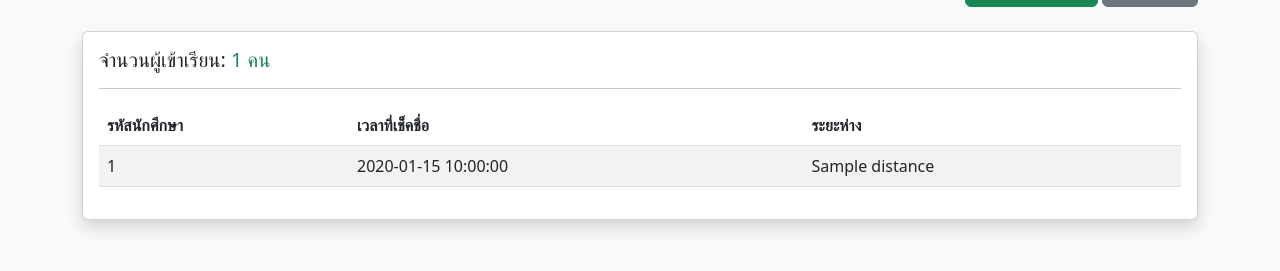
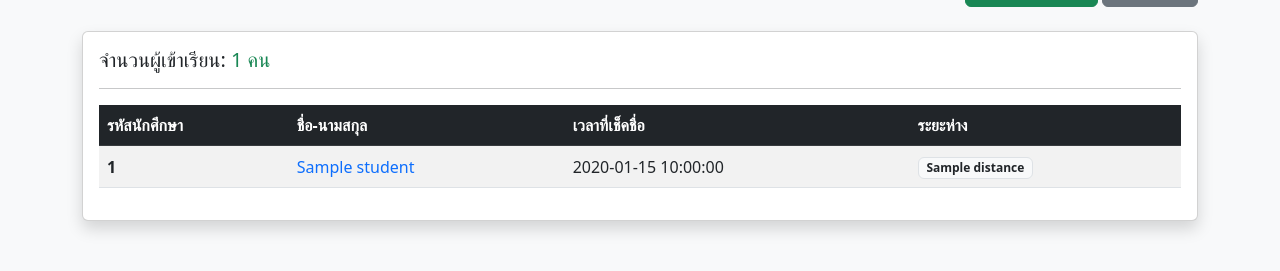
Before and after one commit to Hee1453/smart-attendance, a Flask app: template templates/history_detail.html in a window 1280 px wide. Shown: the part 79-350 px from the top of the page. Run offline with Flask 3, Linux system fonts and the light colour scheme; the template is opened without the code that fills it: most values are stand-ins (such as "Sample title", 1, 10 or a date in 2020).

Commit message:
Add files via upload

```diff
--- a/templates/history_detail.html
+++ b/templates/history_detail.html
@@ -28,20 +28,25 @@
             <div class="card-body">
                 <h5>จำนวนผู้เข้าเรียน: <span class="text-success">{{ students|length }} คน</span></h5>
                 <hr>
-                <table class="table table-striped">
-                    <thead>
+                <table class="table table-striped table-hover align-middle">
+    <thead class="table-dark">
         <tr>
             <th>รหัสนักศึกษา</th>
-                            <th>เวลาที่เช็คชื่อ</th>
+            <th>ชื่อ-นามสกุล</th> <th>เวลาที่เช็คชื่อ</th>
             <th>ระยะห่าง</th>
         </tr>
     </thead>
     <tbody>
         {% for student in students %}
         <tr>
-                            <td>{{ student['student_id'] }}</td>
+            <td class="fw-bold">{{ student['student_id'] }}</td>
+
+            <td class="text-primary">
+                {{ student['name'] if student['name'] else '-' }}
+            </td>
+
             <td>{{ student['check_in_time'] }}</td>
-                            <td>{{ student['distance'] }}</td>
+            <td><span class="badge bg-light text-dark border">{{ student['distance'] }}</span></td>
         </tr>
         {% endfor %}
     </tbody>
```
Lines whose indentation alone changed are shown as unchanged.
